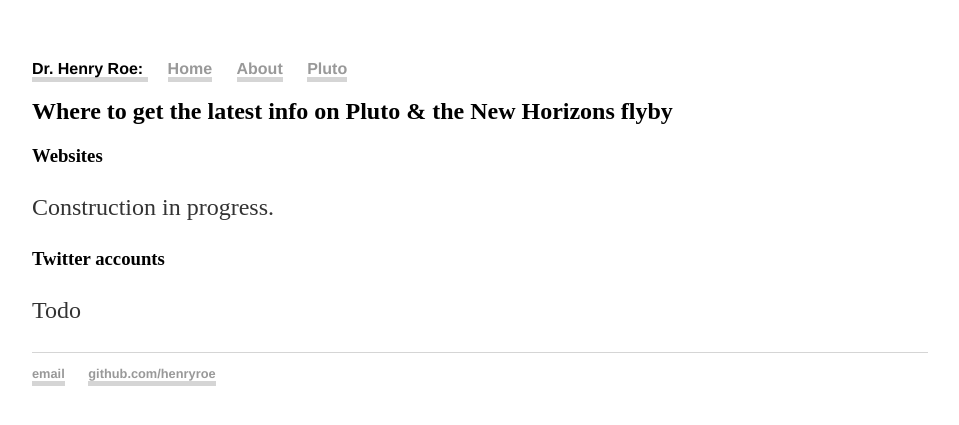
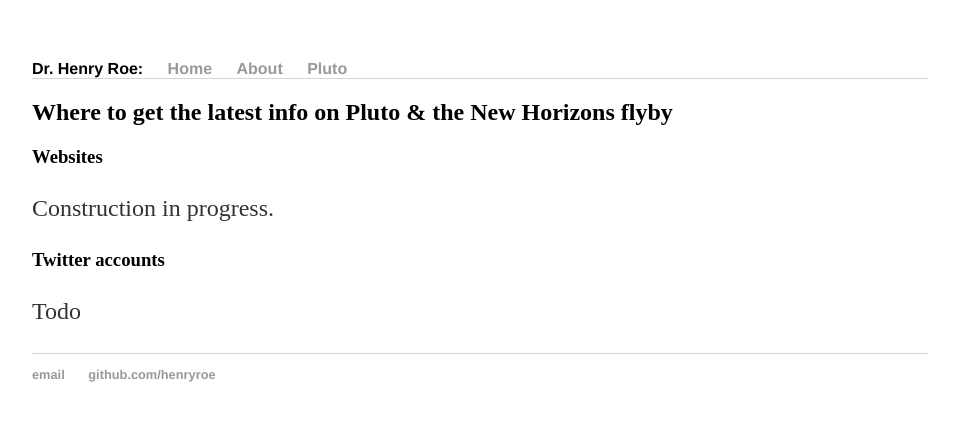
Before and after one commit to henryroe/henryroe.github.io, a Jekyll site: the page built from pluto/index.html, in a window 1280 px wide. Shown: the top 425 px of the page, without its empty margins (160-1119 px from the left). Built offline with Jekyll 4.4.1, drawn with Linux system fonts in a browser that asks for light colours.

Commit message:
Update main.css

```diff
--- a/css/main.css
+++ b/css/main.css
@@ -2,7 +2,14 @@
     margin: 60px auto;
     width: 70%;
 }
-nav ul, footer ul {
+nav ul {
+    font-family:'Helvetica', 'Arial', 'Sans-Serif';
+    padding: 0px;
+    list-style: none;
+    font-weight: bold;
+    border-bottom: 1px solid #d5d5d5;
+}
+footer ul {
     font-family:'Helvetica', 'Arial', 'Sans-Serif';
     padding: 0px;
     list-style: none;
@@ -11,7 +18,6 @@
 nav ul li, footer ul li {
     display: inline;
     margin-right: 20px;
-    border-bottom: 5px solid #d5d5d5;
 }
 a {
     text-decoration: none;
```
